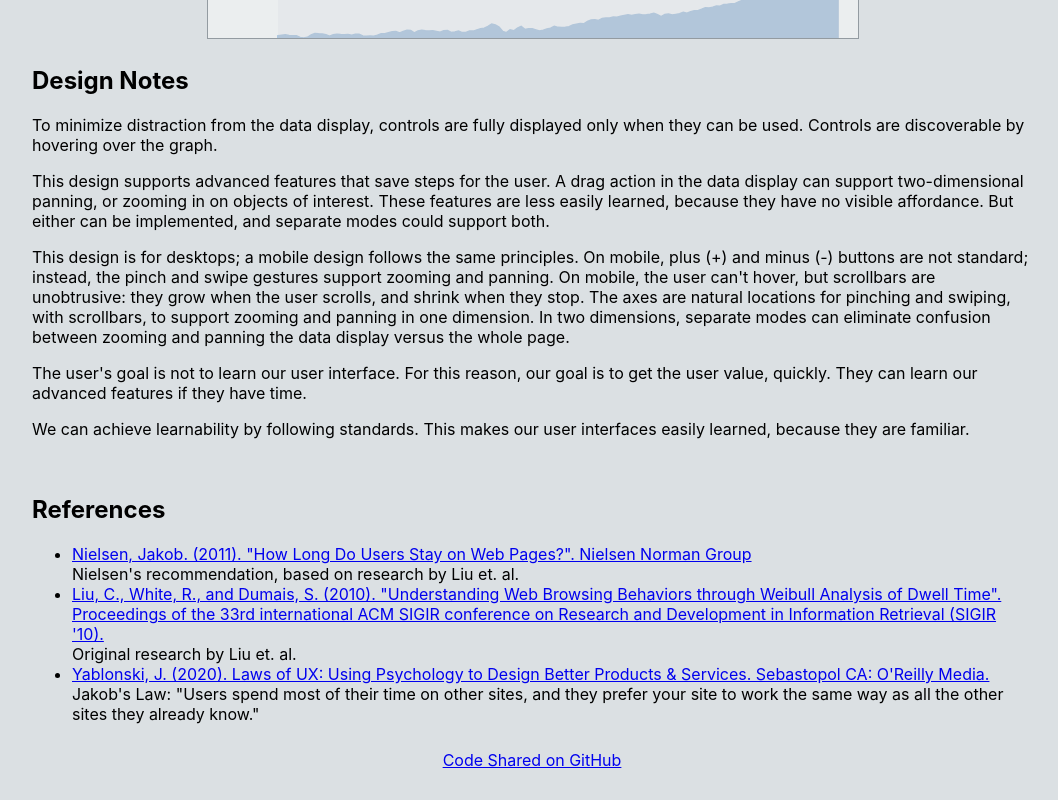
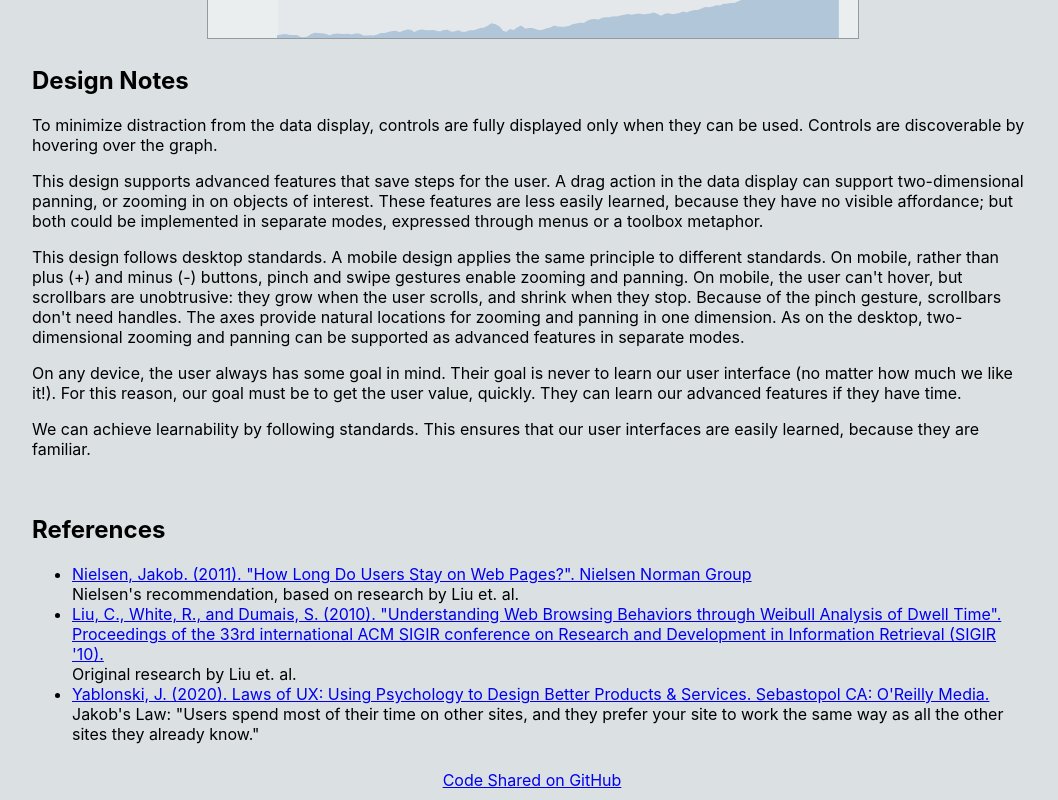
Before and after one commit to hemanrobinson/panning-zooming, a React (Create React App) app: page / in a window 1280 px wide. Shown: the part 1607-2407 px from the top of the page, without its empty margins (108-1166 px from the left). Built offline with nearby package versions, Linux system fonts and the light colour scheme.

Commit message:
improve text

```diff
--- a/src/App.js
+++ b/src/App.js
@@ -55,16 +55,16 @@ const App = () => {
                 To minimize distraction from the data display, controls are fully displayed only when they can be used.  Controls are discoverable by hovering over the graph.
                 </p>
                 <p>
-                This design supports advanced features that save steps for the user.  A drag action in the data display can support two-dimensional panning, or zooming in on objects of interest.  These features are less easily learned, because they have no visible affordance.  But either can be implemented, and separate modes could support both.
+                This design supports advanced features that save steps for the user.  A drag action in the data display can support two-dimensional panning, or zooming in on objects of interest.  These features are less easily learned, because they have no visible affordance; but both could be implemented in separate modes, expressed through menus or a toolbox metaphor.
                 </p>
                 <p>
-                This design is for desktops; a mobile design follows the same principles.  On mobile, plus (+) and minus (-) buttons are not standard; instead, the pinch and swipe gestures support zooming and panning.  On mobile, the user can't hover, but scrollbars are unobtrusive:  they grow when the user scrolls, and shrink when they stop.  The axes are natural locations for pinching and swiping, with scrollbars, to support zooming and panning in one dimension.  In two dimensions, separate modes can eliminate confusion between zooming and panning the data display versus the whole page.
+                This design follows desktop standards.  A mobile design applies the same principle to different standards.  On mobile, rather than plus (+) and minus (-) buttons, pinch and swipe gestures enable zooming and panning.  On mobile, the user can't hover, but scrollbars are unobtrusive:  they grow when the user scrolls, and shrink when they stop.  Because of the pinch gesture, scrollbars don't need handles.  The axes provide natural locations for zooming and panning in one dimension.  As on the desktop, two-dimensional zooming and panning can be supported as advanced features in separate modes.
                 </p>
                 <p>
-                The user's goal is not to learn our user interface.  For this reason, our goal is to get the user value, quickly.  They can learn our advanced features if they have time.
+                On any device, the user always has some goal in mind.  Their goal is never to learn our user interface (no matter how much we like it!).  For this reason, our goal must be to get the user value, quickly.  They can learn our advanced features if they have time.
                 </p>
                 <p>
-                We can achieve learnability by following standards.  This makes our user interfaces easily learned, because they are familiar.
+                We can achieve learnability by following standards.  This ensures that our user interfaces are easily learned, because they are familiar.
                 </p>
                 <br/>
                 <h2>References</h2>
```
Also changed, not shown: 2 other files (tests, documents, lock files or other folders).
